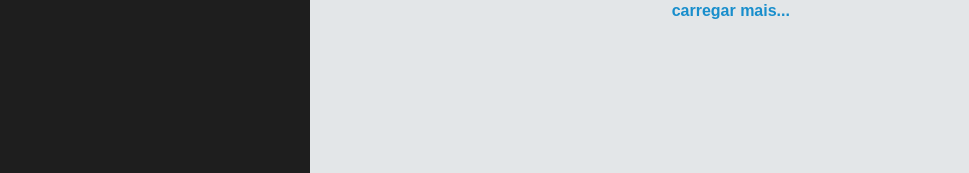
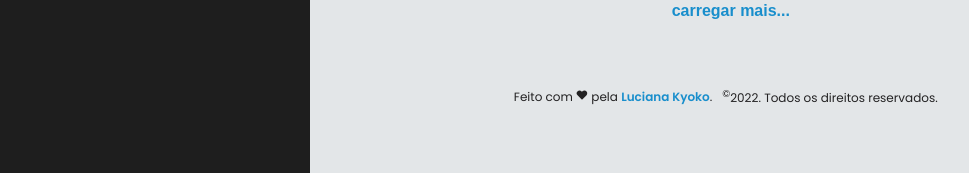
Before and after one commit to Apiki/front-end-challenge, a Next.js app: page / in a window 1280 px wide. Shown: the part 136-309 px from the top of the page, without its empty margins (10-979 px from the left). Built offline with nearby package versions, Linux system fonts and the light colour scheme; no server answers.

Commit message:
feat(components): create Footer component

```diff
--- /dev/null
+++ b/src/components/Footer/index.jsx
@@ -0,0 +1,22 @@
+import { HeartStraight } from "phosphor-react";
+
+import {
+  FooterContainer
+} from './style';
+
+export function Footer() {
+  const date = new Date();
+  const currentYear = date.getFullYear();
+
+  return (
+    <FooterContainer>
+      <p className="footer-text">
+        Feito com <span><HeartStraight weight="fill" /></span> pela <a className="link" href="https://lucianakyoko.com" target="_blank" rel="noopener noreferrer">Luciana Kyoko</a>.
+      </p>
+      <p className="footer-text">
+        <sup><span>&#169;</span></sup>{currentYear}. Todos os direitos reservados.
+      </p>
+      <a href="http://" target="_blank" rel="noopener noreferrer"></a>
+    </FooterContainer>
+  );
+}
--- /dev/null
+++ b/src/components/Footer/style.js
@@ -0,0 +1,38 @@
+import styled from "styled-components";
+import { colors } from "@/styles/colors";
+import { device } from "@/styles/devices";
+
+export const FooterContainer = styled.footer`
+  padding: 1.6rem;
+  display: flex;
+  flex-direction: column;
+  align-items: center;
+  justify-content: center;
+  gap: 1rem;
+
+  .footer-text {
+    font-size: 1.2rem;
+    text-align: center;
+
+    .link {
+      color: ${colors.secondary[100]};
+      text-decoration: none;
+      &:hover {
+        color: ${colors.secondary[200]};
+      }
+    }
+  }
+
+  ${device.tablet} {
+    flex-direction: row;
+    font-size: 1.4rem;
+
+    .footer-text .link{
+      font-weight: 600;
+    }
+  }
+
+  ${device.laptop} {
+    font-size: 1.6rem;
+  }
+`;
--- a/src/components/PageLayout/index.jsx
+++ b/src/components/PageLayout/index.jsx
@@ -1,3 +1,4 @@
+import { Footer } from '../Footer';
 import {
   Page
 } from './style';
@@ -6,6 +7,7 @@ export function PageLayout({children}) {
   return(
     <Page>
       {children}
+      <Footer />
     </Page>
   );
 }
```
